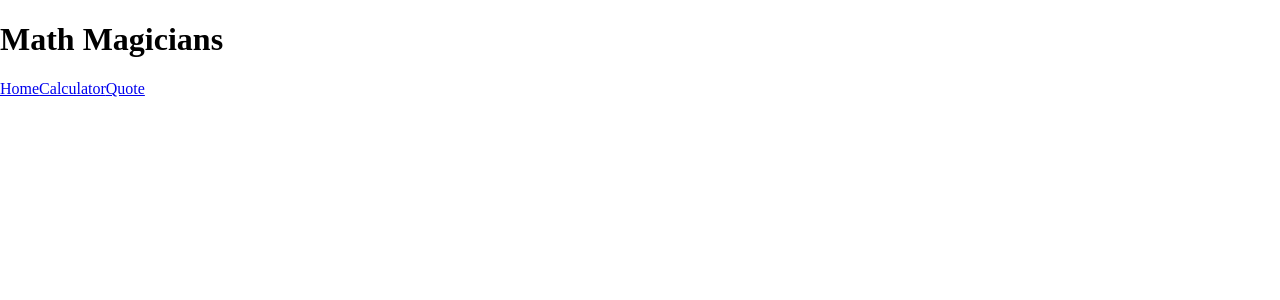
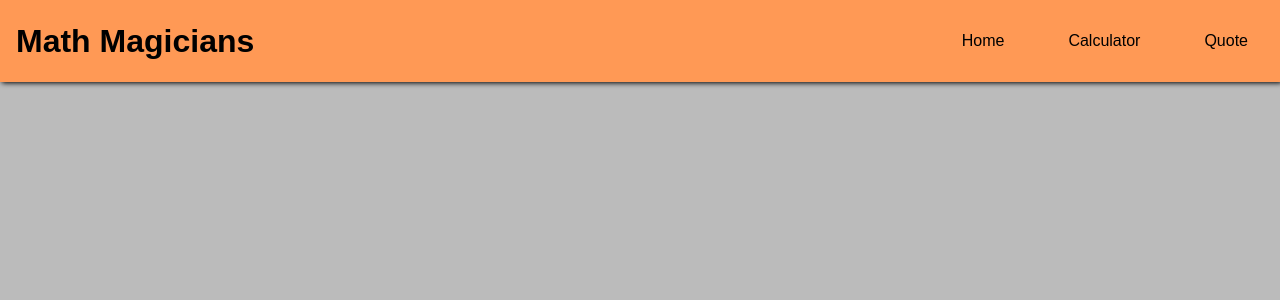
Before and after one commit to ryxtor/math-magicians, a React (Create React App) app: page /math-magicians/calculator in a window 1280 px wide. Shown: the top 300 px of the page. Built offline with nearby package versions, Linux system fonts and the light colour scheme.

Commit message:
Add styling to header.js and calculator.js

```diff
--- a/src/App.css
+++ b/src/App.css
@@ -2,7 +2,7 @@
   display: grid;
   grid-template-columns: repeat(4, 1fr);
   gap: 0.25rem;
-  margin: 10%;
+  margin: 8%;
 }
 
 .calculator-container .orange-color {
@@ -10,6 +10,7 @@
 }
 
 .result {
+  width: 300px;
   grid-column: 4 span;
   background-color: #666;
   color: white;
@@ -17,6 +18,7 @@
   text-align: right;
   font-size: 1.5rem;
   font-family: sans-serif;
+  overflow-y: auto;
 }
 
 .btn {
@@ -33,3 +35,38 @@
 .btn-0 {
   grid-column: 2 span;
 }
+
+header {
+  display: flex;
+  justify-content: space-between;
+  background-color: #f95;
+  box-shadow: 2px 1px 5px #000;
+  align-items: center;
+}
+
+.header-title {
+  margin: 0;
+  padding: 1rem;
+}
+
+.link {
+  text-decoration: none;
+  color: #000;
+  margin: 1rem;
+  padding: 1rem;
+}
+
+.navbar {
+  display: flex;
+}
+
+body {
+  background-color: #bbb;
+  font-family: sans-serif;
+}
+
+.calculator-section {
+  display: flex;
+  justify-content: space-around;
+  align-items: baseline;
+}
--- a/src/components/Calculator.js
+++ b/src/components/Calculator.js
@@ -11,6 +11,8 @@ export default function Calculator() {
   }
 
   return (
+    <div className="calculator-section">
+      <h2 className="calculator-title">Let`s do some math!</h2>
       <div className="calculator-container">
         <div className="result">{ state.next || state.operation || state.total || 0}</div>
         <button type="button" onClick={() => click(obj, 'AC')} className="btn btn-ac">AC</button>
@@ -33,5 +35,6 @@ export default function Calculator() {
         <button type="button" onClick={() => click(obj, '.')} className="btn btn-decimal">.</button>
         <button type="button" onClick={() => click(obj, '=')} className="btn btn-equal orange-color">=</button>
       </div>
+    </div>
   );
 }
--- a/src/components/Header.js
+++ b/src/components/Header.js
@@ -2,11 +2,11 @@ import { Link } from 'react-router-dom';
 
 const Header = () => (
   <header>
-    <h1>Math Magicians</h1>
-    <nav>
-      <Link to="/">Home</Link>
-      <Link to="calculator">Calculator</Link>
-      <Link to="quote">Quote</Link>
+    <h1 className="header-title">Math Magicians</h1>
+    <nav className="navbar">
+      <Link to="/" className="link">Home</Link>
+      <Link to="calculator" className="link">Calculator</Link>
+      <Link to="quote" className="link">Quote</Link>
     </nav>
   </header>
 );
```
Lines whose indentation alone changed are shown as unchanged.
